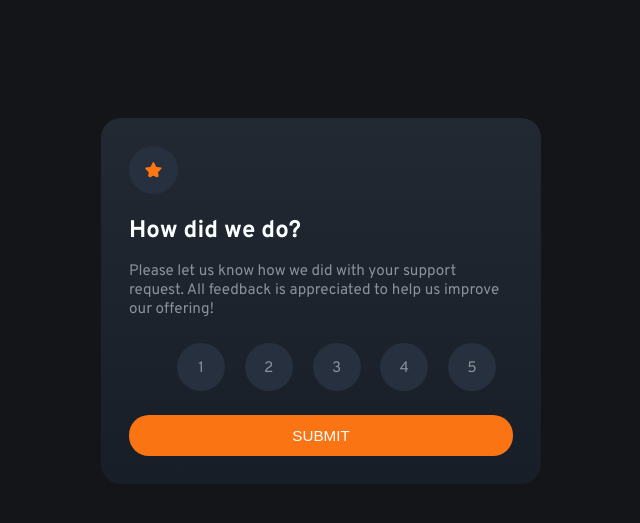
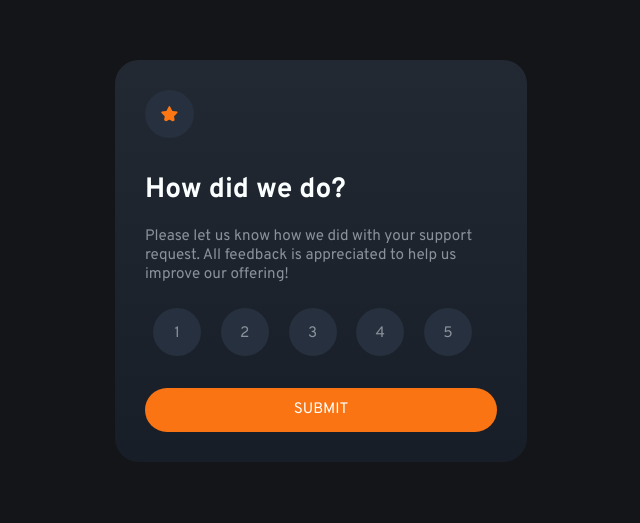
Before and after one commit to rmartinez809/interactive-rating-component, a plain HTML site: page index.html in a window 1280 px wide. Shown: the part 107-630 px from the top of the page, without its empty margins (327-967 px from the left). Drawn offline with Linux system fonts and the light colour scheme.

Commit message:
finish formatting for rating-state

```diff
--- a/style.css
+++ b/style.css
@@ -1,6 +1,6 @@
 body {
     width: 100vw;
-    height: 100vh;
+    height: 90vh;
     display: flex;
     justify-content: center;
     align-items: center;
@@ -15,17 +15,15 @@ body {
 
 .circle-radius {
     border-radius: 50%;
-
 }
 
 .rating-component {
     background: rgb(34,41,51);
     background: linear-gradient(180deg, rgba(34,41,51,1) 0%, rgba(23,30,40,1) 100%);
 
-    border-radius: 1.25rem;
-    width: 24rem;
-    height: min-content;
-    padding: 1.75rem;
+    border-radius: 1.5rem;
+    width: 22rem;
+    padding: 1.85rem;
 }
 
 #star-icon {
@@ -36,12 +34,18 @@ body {
 h1 {
     color: #FBFFFF;
     font-weight: 700;
-    font-size: 1.5rem;
+    font-size: 1.75rem;
+    margin-top: 1.75rem;
 }
 
 p, li {
     color: #8b919b;
     font-size: 0.95rem;
+}
+
+ul {
+    padding: 0;
+    margin-bottom: 1.5rem;;
 }
 
 li {
@@ -55,13 +59,15 @@ li {
 }
 
 button {
-    width: 24rem;
+    width: 100%;
     background-color: hsl(25, 97%, 53%);
     color: #FBFFFF;
     border: none;
-    padding: 0.75rem;
+    padding: 0.8rem;
     font-size: 0.95rem;
-    border-radius: 1.25rem;
+    border-radius: 2rem;
+    font-family: 'Overpass', sans-serif;
+
 }
 
 .state-thank-you {
```
